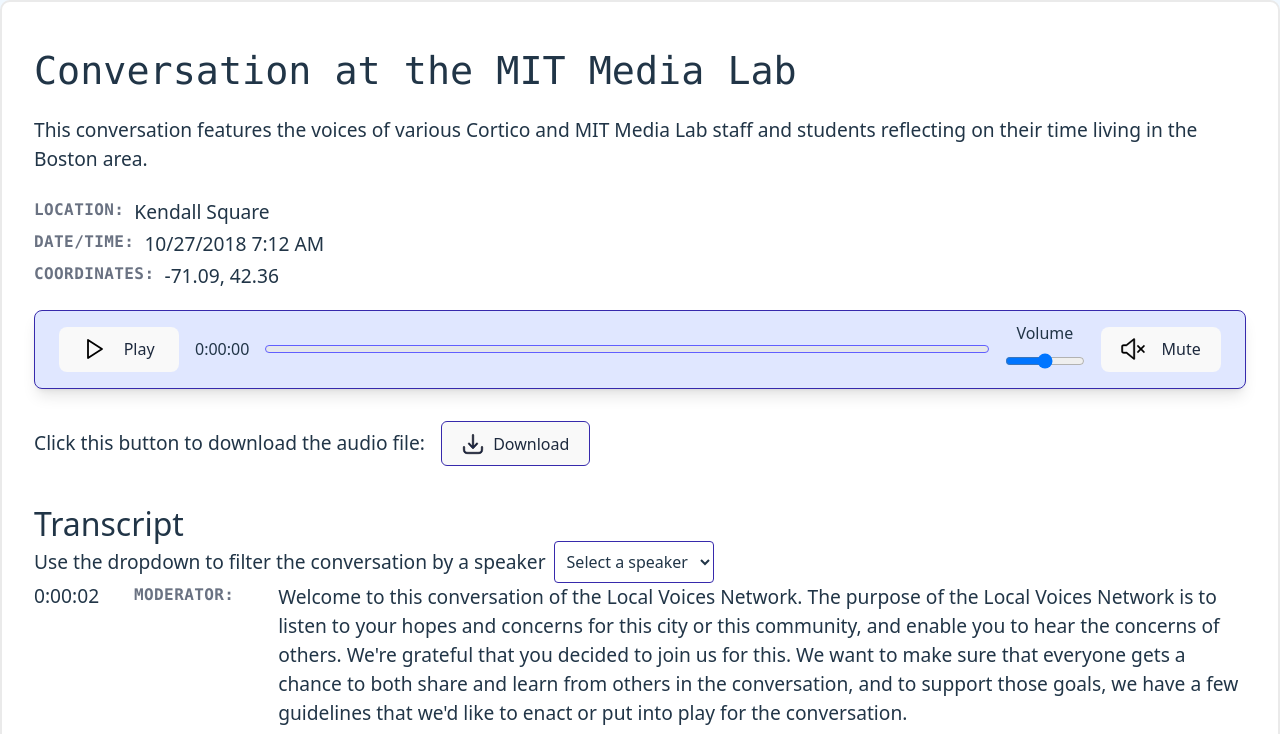
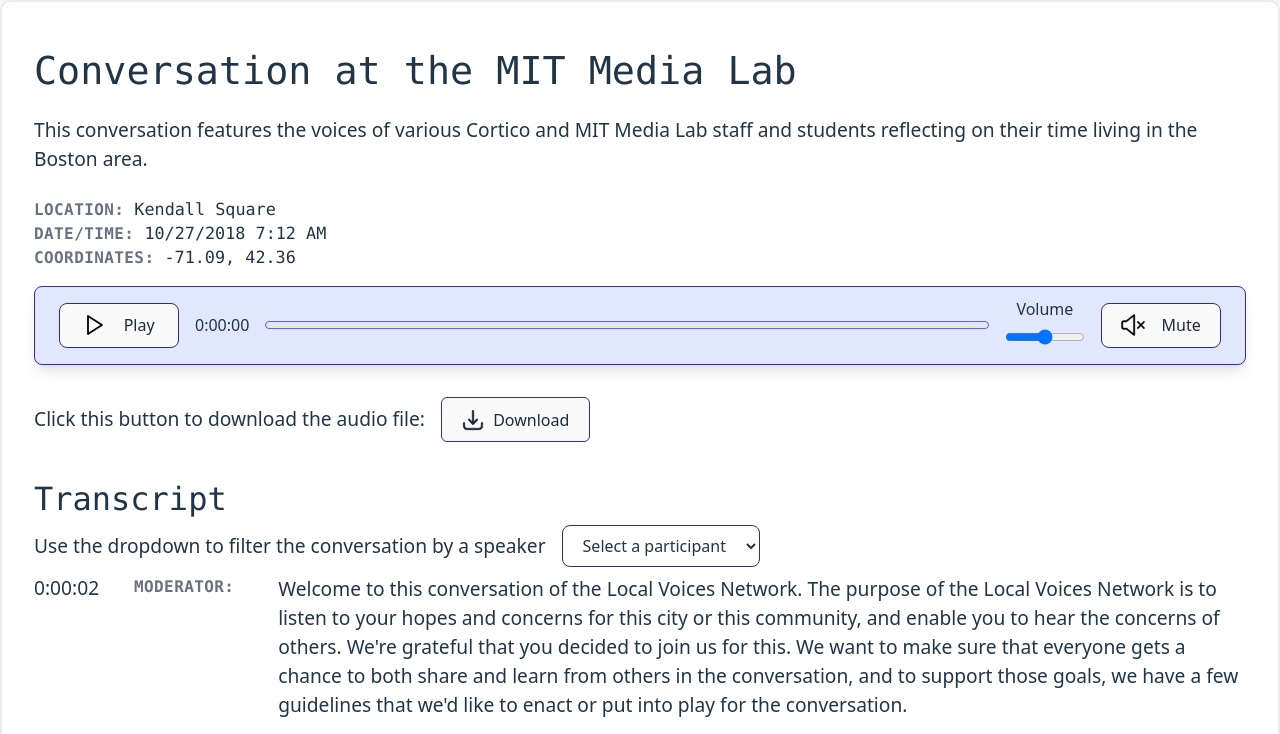
Before and after one commit to fionatagious/podcast-audioplayer, a React (Vite) app: page / in a window 1280 px wide. Shown: the top 734 px of the page. Built offline with nearby package versions, Linux system fonts and the light colour scheme.

Commit message:
adjust styles

```diff
--- a/src/components/Button.tsx
+++ b/src/components/Button.tsx
@@ -14,12 +14,7 @@
 }: ButtonProps) => {
   return (
     <button
-      className={`flex flex-row flex-nowrap p-2 rounded-md
-        ${
-          props.disabled
-            ? `bg-gray-400 text-gray-200 cursor-not-allowed hover:cursor-not-allowed hover:bg-gray-400`
-            : `${className} ${labelSize} bg-btn-primary hover:bg-btn-hover text-white font-semibold hover:cursor-pointer my-2`
-        }`}
+      className={`${className} ${labelSize} flex flex-row flex-nowrap p-2 rounded-md text-slate-800 font-semibold my-2`}
       {...props}
     >
       {icon && <span className="mr-2">{icon}</span>}
--- a/src/components/Dropdown.tsx
+++ b/src/components/Dropdown.tsx
@@ -10,9 +10,9 @@
     <select
       value={value}
       onChange={onChange}
-      className={`border border-indigo-800 rounded p-2 ${className}`}
+      className={`${className} border-1 border-indigo-900 rounded-lg m-2 py-2 px-4 cursor-pointer hover:bg-indigo-300`}
     >
-      <option value="">Select a speaker</option>
+      <option value="">Select a participant</option>
       {options.map((option) => (
         <option key={option} value={option}>
           {option}
--- a/src/components/Label.tsx
+++ b/src/components/Label.tsx
@@ -6,14 +6,16 @@
 
 const Label = ({ labelName, children, className, ...rest }: LabelProps) => {
   return (
-    <div className="flex text-md text-left">
+    <div className="flex flex-row">
       <label
-        className={`${className} uppercase text-gray-500 mb-2 font-semibold font-mono tracking-wide`}
+        className={`${className} uppercase text-gray-500 font-semibold font-mono tracking-wide`}
         {...rest}
       >
         {labelName}:&nbsp;
       </label>
-      <div className="normal-case">{children}</div>
+      {children && (
+        <div className="normal-case text-sm font-mono">{children}</div>
+      )}
     </div>
   );
 };
--- a/src/components/Subheading.tsx
+++ b/src/components/Subheading.tsx
@@ -3,7 +3,7 @@
 const Subheading = ({ children, className = "", ...rest }: SubheadingProps) => {
   return (
     <h2
-      className={`${className} text-3xl text-center sm:text-left md:text-2xl`}
+      className={`${className} font-mono text-3xl text-center sm:text-left md:text-2xl`}
       {...rest}
     >
       {children}
--- a/src/index.css
+++ b/src/index.css
@@ -15,11 +15,11 @@
 
 a {
   font-weight: 500;
-  color: #646cff;
+  color: var(--color-indigo-900);
   text-decoration: inherit;
 }
 a:hover {
-  color: #535bf2;
+  color: var(--color-indigo-900);
 }
 
 p {
@@ -54,13 +54,12 @@
   font-size: 1em;
   font-weight: 500;
   font-family: inherit;
-  background-color: #1a1a1a;
   cursor: pointer;
   transition: border-color 0.25s;
+  border-color: var(--color-indigo-900);
 }
 button:hover {
-  border-color: #646cff;
-  cursor: pointer;
+  background-color: var(--color-indigo-300);
 }
 button:focus,
 button:focus-visible {
```
